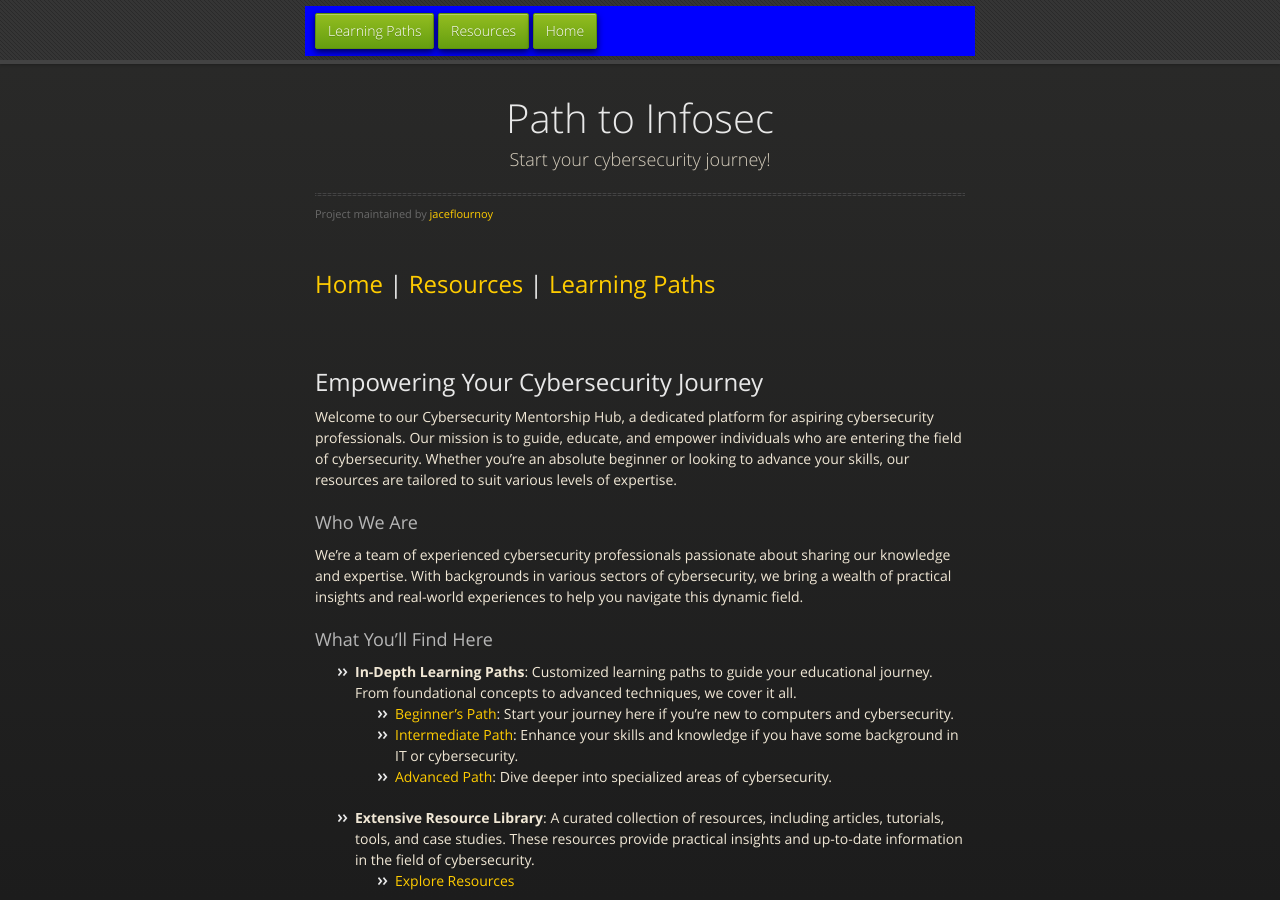
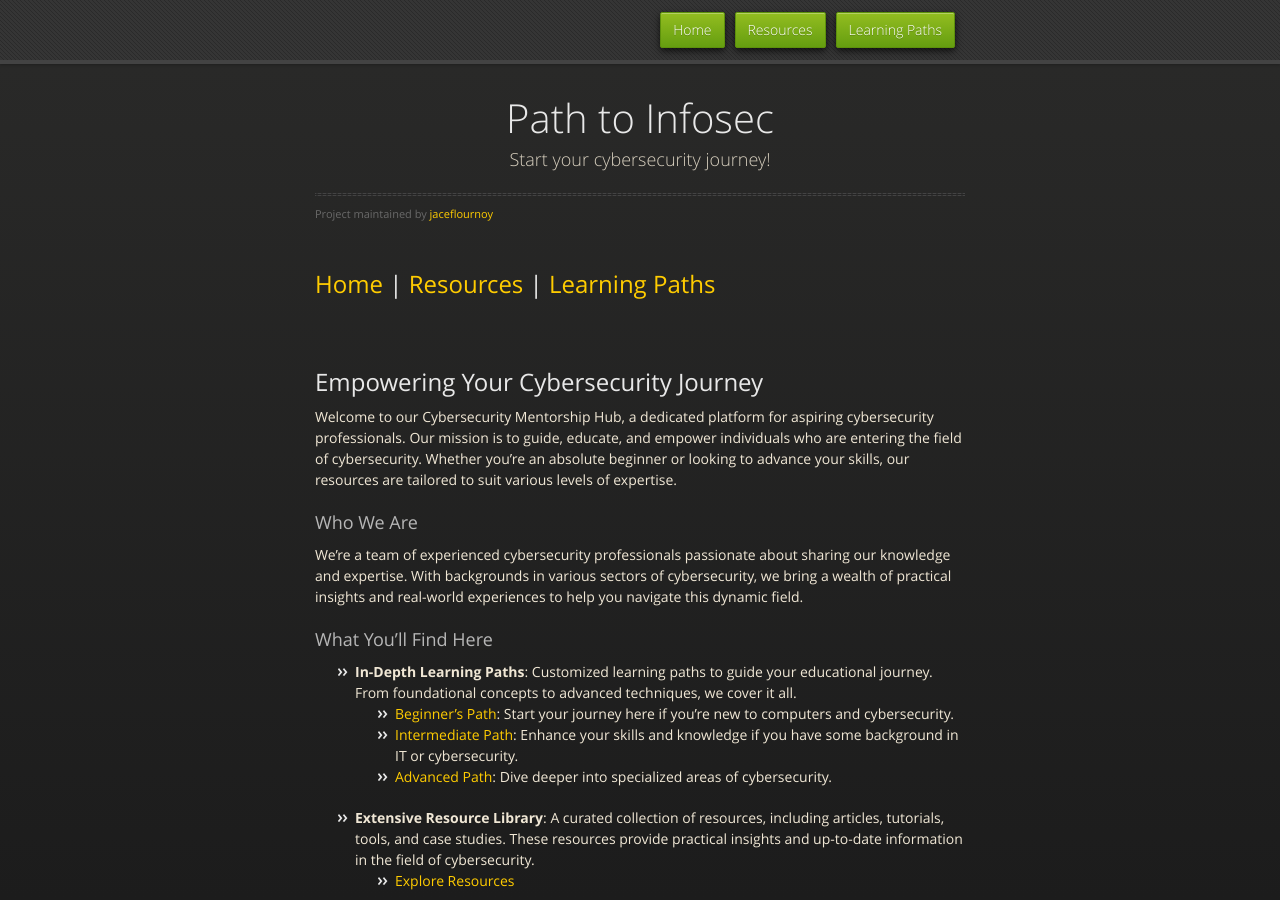
Before and after one commit to jaceflournoy/jaceflournoy.github.io, a Jekyll site: the page built from index.md, in a window 1280 px wide and 900 px high. Built offline with Jekyll 4.4.1, drawn with Linux system fonts in a browser that asks for light colours; our own code applies the rules of GitHub Pages for plain Markdown files.

Commit message:
Update nav bar

```diff
--- a/_layouts/default.html
+++ b/_layouts/default.html
@@ -27,9 +27,9 @@
               <li class="downloads"><a href="{{ site.github.tar_url }}">TAR</a></li> -->
               <!-- <li class="title">DOWNLOADS</li> -->
             <!-- {% endif %} -->
-            <li><a href="/learning-paths.html">Learning Paths</a></li>
-            <li><a href="/resources.html">Resources</a></li>
-            <li><a href="/index.html">Home</a></li>
+            <li class="title"><a href="/learning-paths.html">Learning Paths</a></li>
+            <li class="title"><a href="/resources.html">Resources</a></li>
+            <li class="title"><a href="/index.html">Home</a></li>
           </ul>
         </nav>
       </div><!-- end header -->
```
